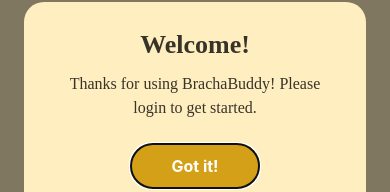
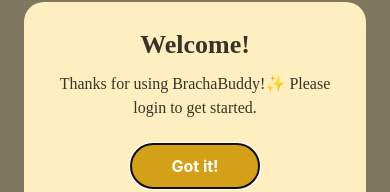
Before and after one commit to f0ldes/brachaBuddyExpo, a React Native app: screen /Login in a window 390 px wide. Shown: the part 313-505 px from the top of the page. Built offline with nearby package versions, Linux system fonts and the light colour scheme; no server answers; a web font is replaced by a local one; what @react-native-google-signin/google-signin would draw is missing.

Commit message:
auth update, plus welcome modal2

```diff
--- a/screens/LoginScreen.tsx
+++ b/screens/LoginScreen.tsx
@@ -97,7 +97,7 @@
           <View style={styles.modalContent}>
             <Text style={styles.modalTitle}>Welcome!</Text>
             <Text style={styles.modalBody}>
-              Thanks for using BrachaBuddy! Please login to get
+              Thanks for using BrachaBuddy!✨ Please login to get
               started.
             </Text>
             <TouchableOpacity style={styles.modalButton} onPress={dismissWelcome}>
```
